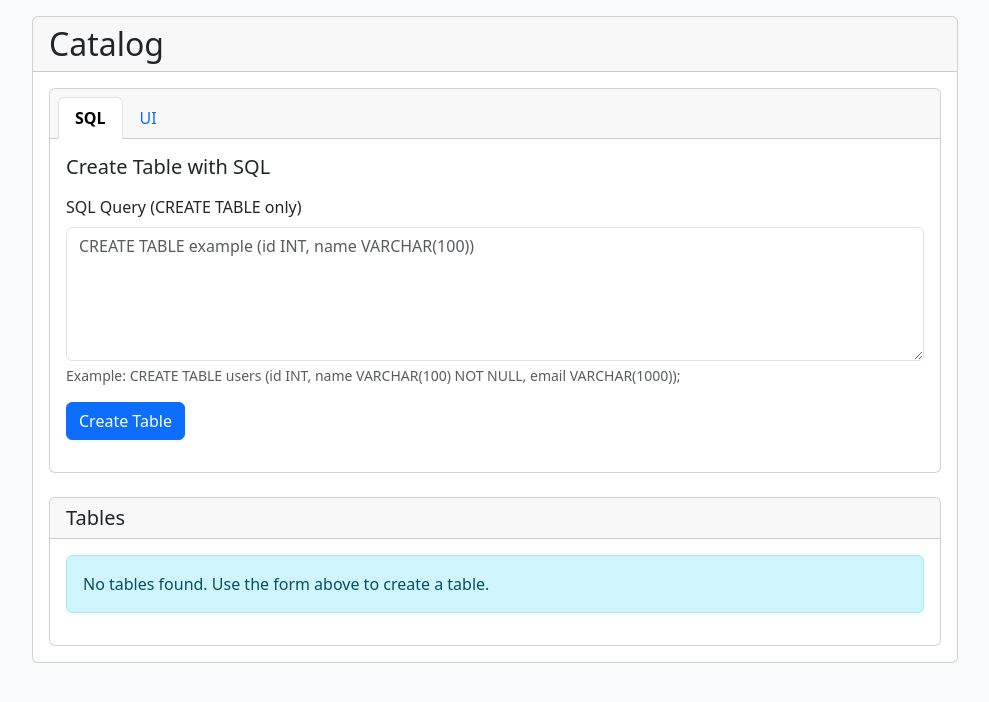
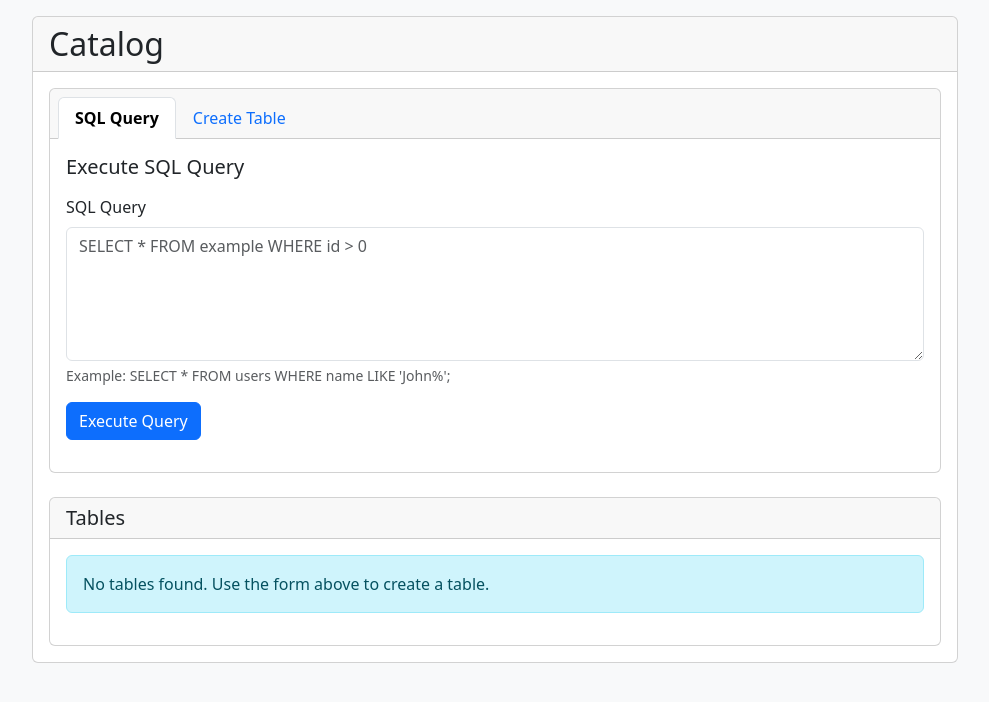
Before and after one commit to plusplusoneplusplus/pondhouse-v2, a FastAPI app: template src/server/web/templates/catalog.html in a window 1280 px wide. Shown: the part 56-758 px from the top of the page, without its empty margins (145-1134 px from the left). Run offline with FastAPI, Linux system fonts and the light colour scheme; the template is opened without the code that fills it, so the values that code supplies are empty.

Commit message:
refactor(web): Update catalog template for SQL query execution and create table functionality
- Rename SQL tab and update labels for clarity, changing "Create Table with SQL" to "Execute SQL Query"
- Modify form actions and placeholders to reflect SQL query execution instead of table creation
- Introduce a new "Create Table" tab with UI and SQL options for table creation
- Enhance the UI for creating tables with improved structure and additional templates for columns and partition fields
- Ensure consistent naming and functionality across the web interface for better user experience

```diff
--- a/src/server/web/templates/catalog.html
+++ b/src/server/web/templates/catalog.html
@@ -11,34 +11,45 @@
             <div class="card-header">
                 <ul class="nav nav-tabs card-header-tabs" role="tablist">
                     <li class="nav-item" role="presentation">
-                        <button class="nav-link active" id="sql-tab" data-bs-toggle="tab" data-bs-target="#sql-pane" type="button" role="tab" aria-controls="sql-pane" aria-selected="true">SQL</button>
+                        <button class="nav-link active" id="sql-tab" data-bs-toggle="tab" data-bs-target="#sql-pane" type="button" role="tab" aria-controls="sql-pane" aria-selected="true">SQL Query</button>
                     </li>
                     <li class="nav-item" role="presentation">
-                        <button class="nav-link" id="ui-tab" data-bs-toggle="tab" data-bs-target="#ui-pane" type="button" role="tab" aria-controls="ui-pane" aria-selected="false">UI</button>
+                        <button class="nav-link" id="create-table-tab" data-bs-toggle="tab" data-bs-target="#create-table-pane" type="button" role="tab" aria-controls="create-table-pane" aria-selected="false">Create Table</button>
                     </li>
                 </ul>
             </div>
             <div class="card-body">
                 <div class="tab-content">
-                    <!-- SQL Tab -->
+                    <!-- SQL Query Tab -->
                     <div class="tab-pane fade show active" id="sql-pane" role="tabpanel" aria-labelledby="sql-tab">
-                        <h5 class="mb-3">Create Table with SQL</h5>
+                        <h5 class="mb-3">Execute SQL Query</h5>
                         <form action="/catalog/execute-sql" method="post" class="mb-3">
                             <div class="mb-3">
-                                <label for="sql_query" class="form-label">SQL Query (CREATE TABLE only)</label>
+                                <label for="sql_query" class="form-label">SQL Query</label>
                                 <textarea class="form-control" id="sql_query" name="sql_query" rows="5"
-                                    placeholder="CREATE TABLE example (id INT, name VARCHAR(100))" required></textarea>
+                                    placeholder="SELECT * FROM example WHERE id > 0" required></textarea>
                                 <div class="form-text text-muted">
-                                    Example: CREATE TABLE users (id INT, name VARCHAR(100) NOT NULL, email VARCHAR(1000));
+                                    Example: SELECT * FROM users WHERE name LIKE 'John%';
                                 </div>
                             </div>
-                            <button type="submit" class="btn btn-primary">Create Table</button>
+                            <button type="submit" class="btn btn-primary">Execute Query</button>
                         </form>
                     </div>
 
-                    <!-- UI Tab -->
-                    <div class="tab-pane fade" id="ui-pane" role="tabpanel" aria-labelledby="ui-tab">
-                        <h5 class="mb-3">Create Table with UI</h5>
+                    <!-- Create Table Tab -->
+                    <div class="tab-pane fade" id="create-table-pane" role="tabpanel" aria-labelledby="create-table-tab">
+                        <div class="mb-4">
+                            <ul class="nav nav-pills" role="tablist">
+                                <li class="nav-item" role="presentation">
+                                    <button class="nav-link active" id="ui-create-tab" data-bs-toggle="tab" data-bs-target="#ui-create-pane" type="button" role="tab" aria-controls="ui-create-pane" aria-selected="true">UI Form</button>
+                                </li>
+                                <li class="nav-item" role="presentation">
+                                    <button class="nav-link" id="sql-create-tab" data-bs-toggle="tab" data-bs-target="#sql-create-pane" type="button" role="tab" aria-controls="sql-create-pane" aria-selected="false">SQL</button>
+                                </li>
+                            </ul>
+                            <div class="tab-content mt-3">
+                                <!-- UI Create Table -->
+                                <div class="tab-pane fade show active" id="ui-create-pane" role="tabpanel" aria-labelledby="ui-create-tab">
                                     <form action="/catalog/create-table" method="post" id="ui-create-table-form">
                                         <!-- Table Name and Location -->
                                         <div class="row mb-3">
@@ -78,6 +89,36 @@
 
                                         <button type="submit" class="btn btn-primary">Create Table</button>
                                     </form>
+                                </div>
+
+                                <!-- SQL Create Table -->
+                                <div class="tab-pane fade" id="sql-create-pane" role="tabpanel" aria-labelledby="sql-create-tab">
+                                    <form action="/catalog/execute-sql" method="post" class="mb-3">
+                                        <div class="mb-3">
+                                            <label for="sql_create_query" class="form-label">SQL Query (CREATE TABLE only)</label>
+                                            <textarea class="form-control" id="sql_create_query" name="sql_query" rows="5"
+                                                placeholder="CREATE TABLE example (id INT, name VARCHAR(100))" required></textarea>
+                                            <div class="form-text text-muted">
+                                                Example: CREATE TABLE users (id INT, name VARCHAR(100) NOT NULL, email VARCHAR(1000));
+                                            </div>
+                                        </div>
+                                        <button type="submit" class="btn btn-primary">Create Table</button>
+                                    </form>
+                                </div>
+                            </div>
+                        </div>
+                    </div>
+                </div>
+            </div>
+        </div>
+    </div>
+</div>
+
+{% if result %}
+<div class="result mb-4">
+    <p class="mb-0">{{ result }}</p>
+</div>
+{% endif %}
 
 <!-- Column Template (hidden) -->
 <template id="column-template">
@@ -139,18 +180,6 @@
         </div>
     </div>
 </template>
-                    </div>
-                </div>
-            </div>
-        </div>
-    </div>
-</div>
-
-{% if result %}
-<div class="result mb-4">
-    <p class="mb-0">{{ result }}</p>
-</div>
-{% endif %}
 
 <div class="row">
     <div class="col-md-12">
```
Lines whose indentation alone changed are shown as unchanged.
